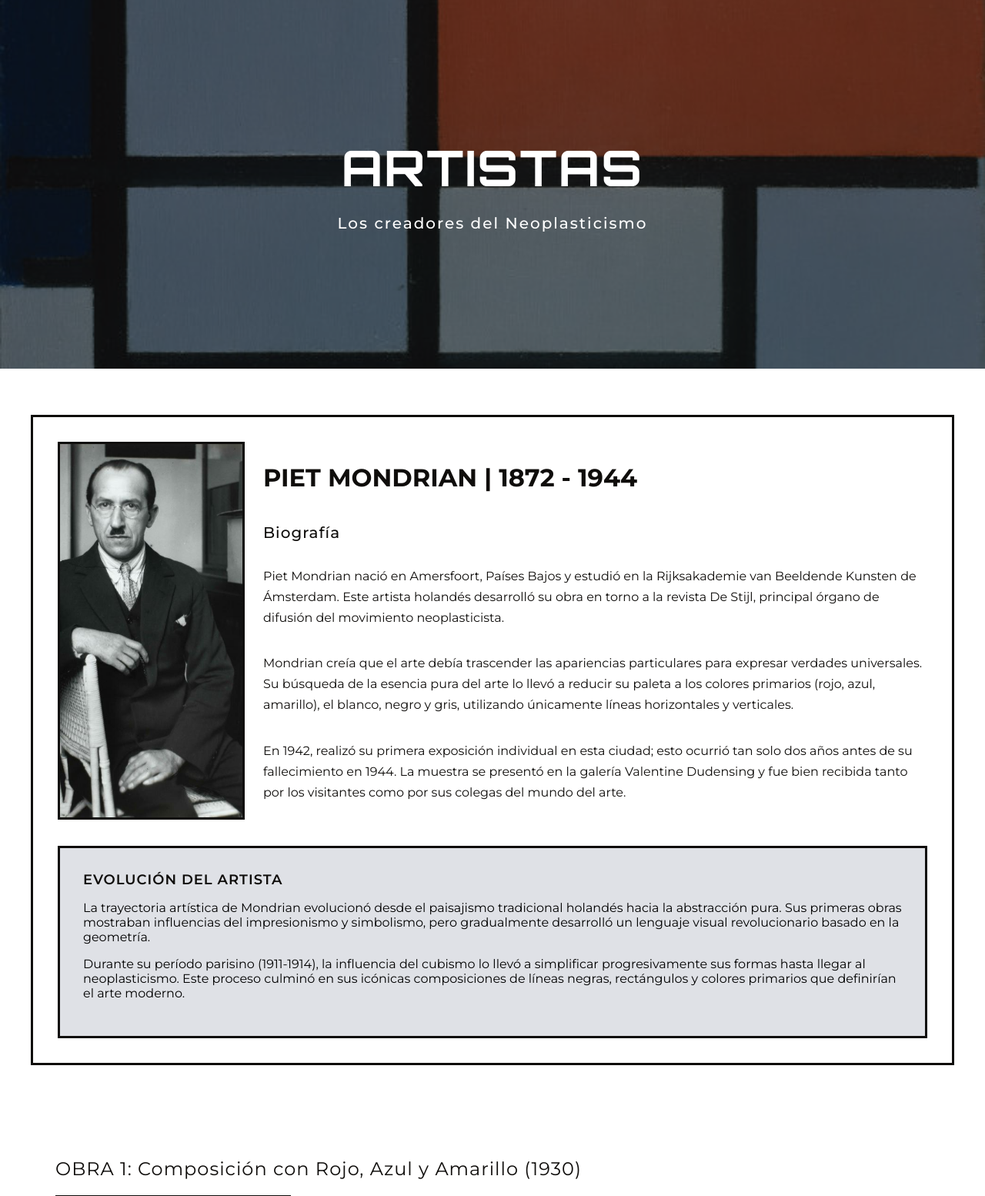
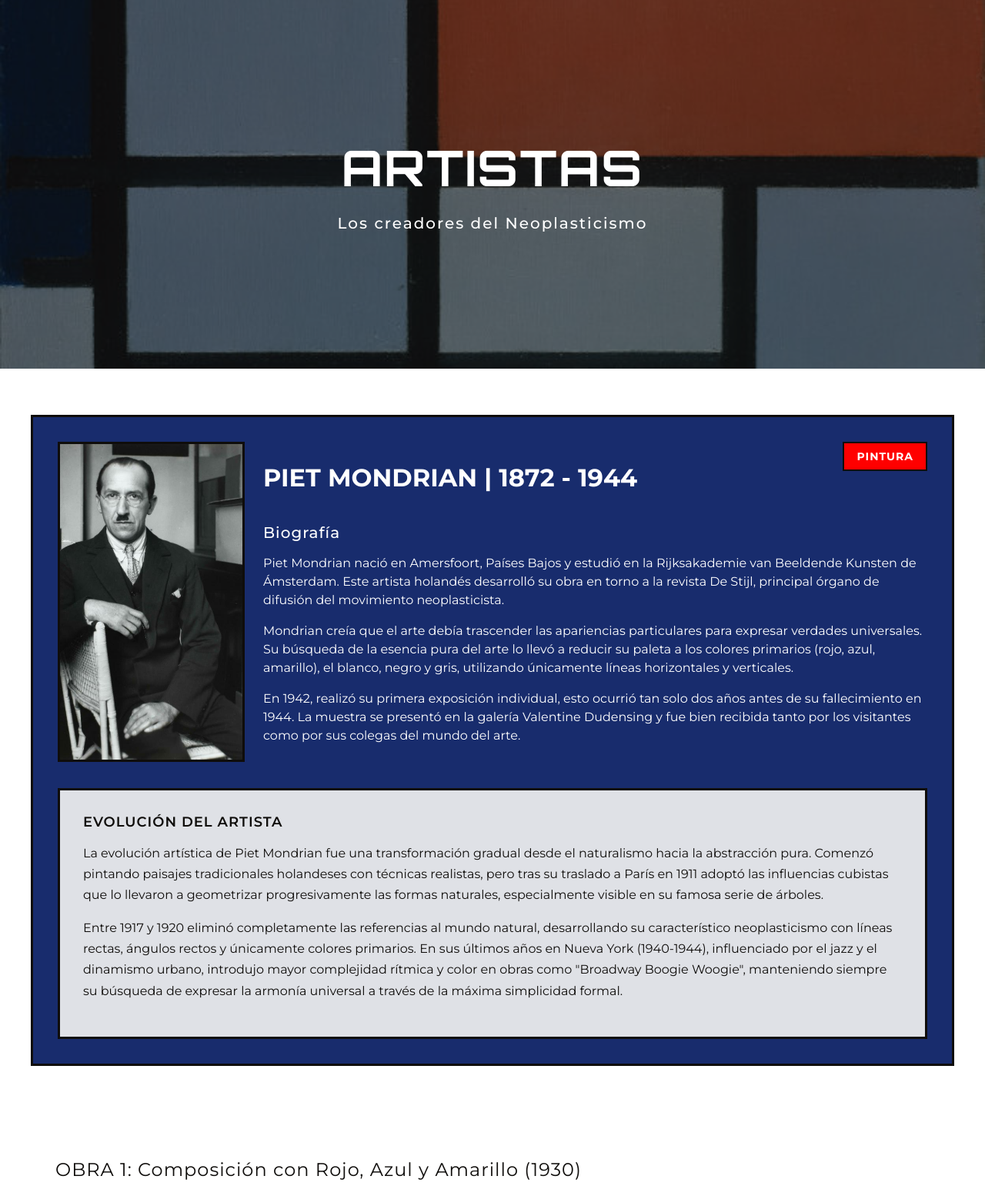
Before and after one commit to caronigra/de-stijl, a PHP site: page /artistas.html in a window 1280 px wide. Shown: the part 102-1656 px from the top of the page at 77% size. Run offline with PHP 8.4, Linux system fonts and the light colour scheme.

Commit message:
feat: agregar etiqueta PINTURA al perfil de Mondrian

```diff
--- a/artistas.html
+++ b/artistas.html
@@ -58,14 +58,17 @@
                                 <h3>Biografía</h3>
                                 <p>Piet Mondrian nació en Amersfoort, Países Bajos y estudió en la Rijksakademie van Beeldende Kunsten de Ámsterdam. Este artista holandés desarrolló su obra en torno a la revista De Stijl, principal órgano de difusión del movimiento neoplasticista.</p>
                                 <p>Mondrian creía que el arte debía trascender las apariencias particulares para expresar verdades universales. Su búsqueda de la esencia pura del arte lo llevó a reducir su paleta a los colores primarios (rojo, azul, amarillo), el blanco, negro y gris, utilizando únicamente líneas horizontales y verticales.</p>
-                                <p>En 1942, realizó su primera exposición individual en esta ciudad; esto ocurrió tan solo dos años antes de su fallecimiento en 1944. La muestra se presentó en la galería Valentine Dudensing y fue bien recibida tanto por los visitantes como por sus colegas del mundo del arte.</p>
+                                <p>En 1942, realizó su primera exposición individual, esto ocurrió tan solo dos años antes de su fallecimiento en 1944. La muestra se presentó en la galería Valentine Dudensing y fue bien recibida tanto por los visitantes como por sus colegas del mundo del arte.</p>
                             </div>
+                        </div>
+                        <div class="etiqueta-arte">
+                            <span>PINTURA</span>
                         </div>
                     </div>
                     <div class="evolucion-artista">
                         <h3>EVOLUCIÓN DEL ARTISTA</h3>
-                        <p>La trayectoria artística de Mondrian evolucionó desde el paisajismo tradicional holandés hacia la abstracción pura. Sus primeras obras mostraban influencias del impresionismo y simbolismo, pero gradualmente desarrolló un lenguaje visual revolucionario basado en la geometría.</p>
-                        <p>Durante su período parisino (1911-1914), la influencia del cubismo lo llevó a simplificar progresivamente sus formas hasta llegar al neoplasticismo. Este proceso culminó en sus icónicas composiciones de líneas negras, rectángulos y colores primarios que definirían el arte moderno.</p>
+                        <p>La evolución artística de Piet Mondrian fue una transformación gradual desde el naturalismo hacia la abstracción pura. Comenzó pintando paisajes tradicionales holandeses con técnicas realistas, pero tras su traslado a París en 1911 adoptó las influencias cubistas que lo llevaron a geometrizar progresivamente las formas naturales, especialmente visible en su famosa serie de árboles.</p>
+                        <p>Entre 1917 y 1920 eliminó completamente las referencias al mundo natural, desarrollando su característico neoplasticismo con líneas rectas, ángulos rectos y únicamente colores primarios. En sus últimos años en Nueva York (1940-1944), influenciado por el jazz y el dinamismo urbano, introdujo mayor complejidad rítmica y color en obras como "Broadway Boogie Woogie", manteniendo siempre su búsqueda de expresar la armonía universal a través de la máxima simplicidad formal.</p>
                     </div>
                 </article>
 
--- a/css/style.css
+++ b/css/style.css
@@ -931,7 +931,7 @@ body.artistas #hero {
 }
 
 .artista-perfil {
-    background: white;
+    background: #182c6d;
     border: 3px solid #0f0d0b;
     padding: 32px;
     display: flex;
@@ -943,6 +943,21 @@ body.artistas #hero {
     display: flex;
     gap: 30px;
     align-items: flex-start;
+    position: relative;
+}
+
+.etiqueta-arte {
+    position: absolute;
+    top: 0;
+    right: 0;
+    background-color: #ff0000;
+    color: white;
+    padding: 8px 16px;
+    font-family: 'Montserrat', sans-serif;
+    font-size: 14px;
+    font-weight: 700;
+    letter-spacing: 1px;
+    border: 2px solid #0f0d0b;
 }
 
 .artista-avatar {
@@ -967,7 +982,7 @@ body.artistas #hero {
     font-family: 'Montserrat', sans-serif;
     font-size: 32px;
     font-weight: 700;
-    color: #0f0d0b;
+    color: white;
     margin-bottom: 20px;
 }
 
@@ -979,8 +994,6 @@ body.artistas #hero {
 }
 
 .artista-biografia {
-    flex: 1;
-    display: flex;
     flex-direction: column;
     justify-content: flex-start;
 }
@@ -989,7 +1002,7 @@ body.artistas #hero {
     font-family: 'Montserrat', sans-serif;
     font-size: 20px;
     font-weight: 500;
-    color: #0f0d0b;
+    color: white;
     letter-spacing: 1px;
     margin-bottom: 15px;
 }
@@ -997,7 +1010,6 @@ body.artistas #hero {
 .evolucion-artista {
     background-color: #dfe1e6;
     padding: 30px;
-    margin-top: 0;
     border: 3px solid #0f0d0b;
     width: 100%;
     box-sizing: border-box;
@@ -1016,8 +1028,16 @@ body.artistas #hero {
 .artista-biografia p {
     font-family: 'Montserrat', sans-serif;
     font-size: 16px;
+    line-height: 1.5;
+    color: white;
+}
+
+.evolucion-artista p{
     line-height: 1.7;
     color: #0f0d0b;
+    font-weight: 400;
+    font-size: 16px;
+;
 }
 
 .obras-destacadas {
```
